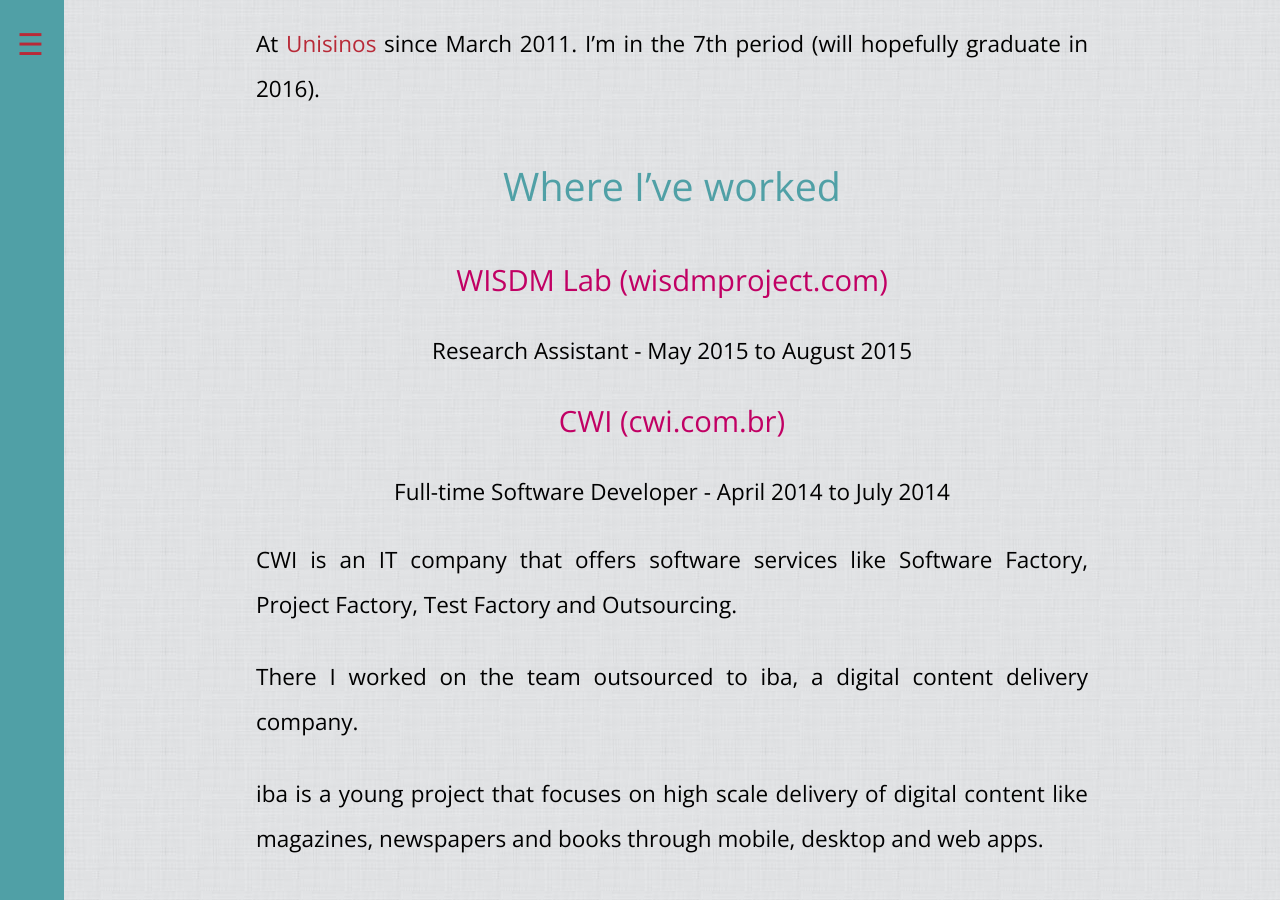
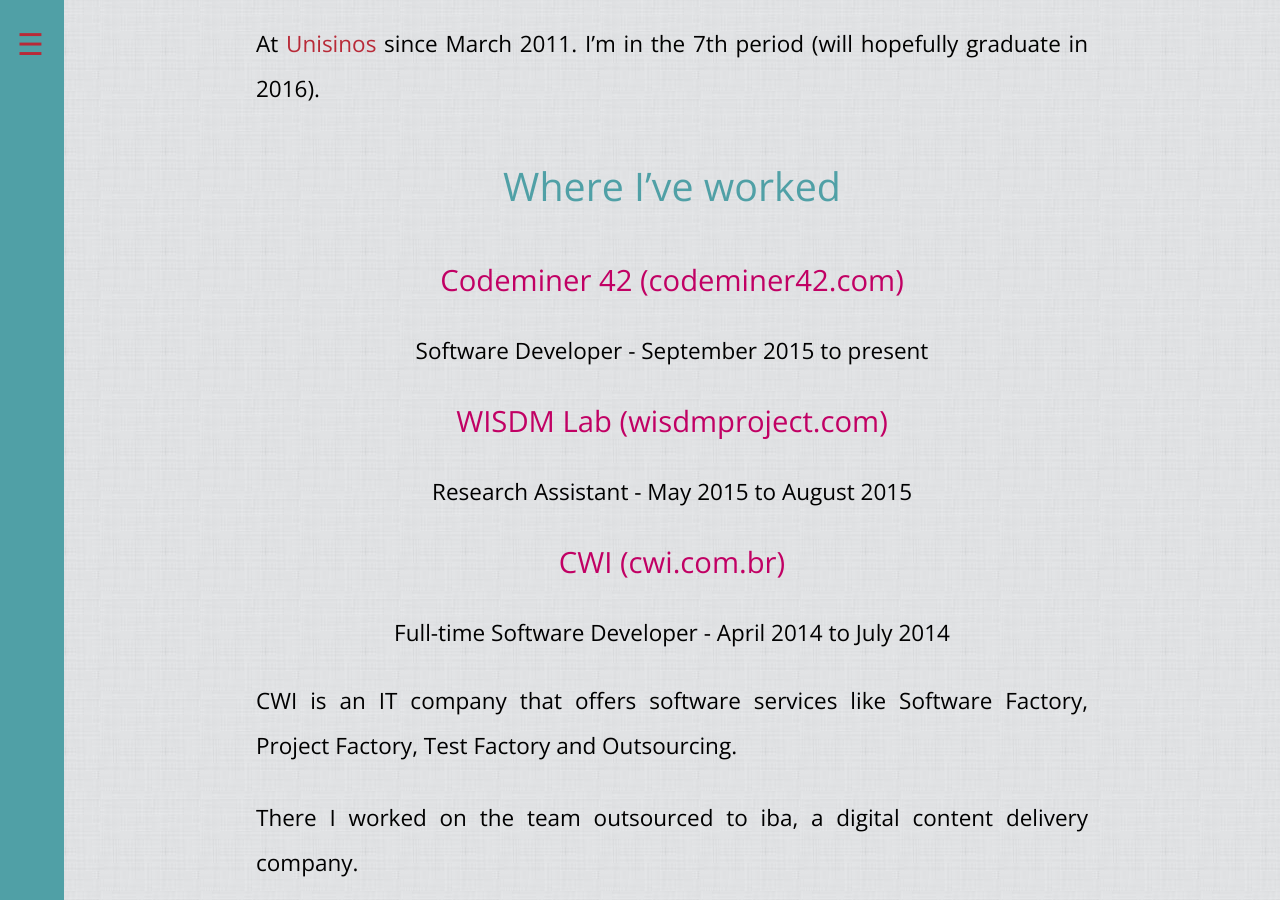
Before and after one commit to fuadsaud/fuadsaud.github.io, a Jekyll site: the page built from resume/index.md, in a window 1280 px wide and 900 px high, scrolled down 1709 px. Built offline with Jekyll 4.4.1, drawn with Linux system fonts in a browser that asks for light colours; nearby versions of some CDN libraries.

Commit message:
Update resume with info about Codeminer 42

```diff
--- a/resume/index.md
+++ b/resume/index.md
@@ -48,6 +48,10 @@ At [Unisinos](//unisinos.br/global/en/) since March 2011. I'm in the 7th period
 (will hopefully graduate in 2016).
 
 ## Where I've worked
+
+### [Codeminer 42 (codeminer42.com)](//codeminer42.com)
+
+#### Software Developer - September 2015 to present
 
 ### [WISDM Lab (wisdmproject.com)](//wisdmproject.com)
 
```
